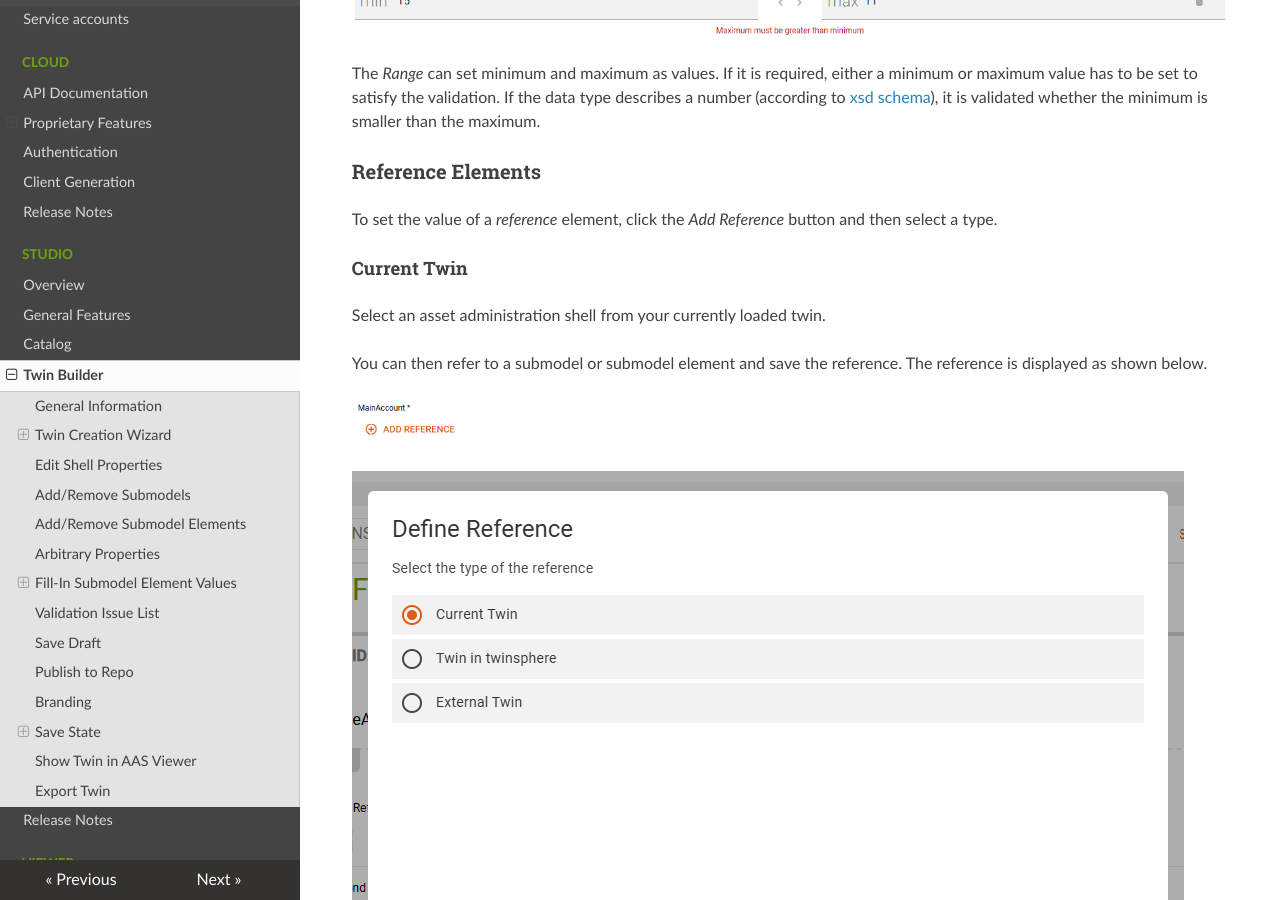
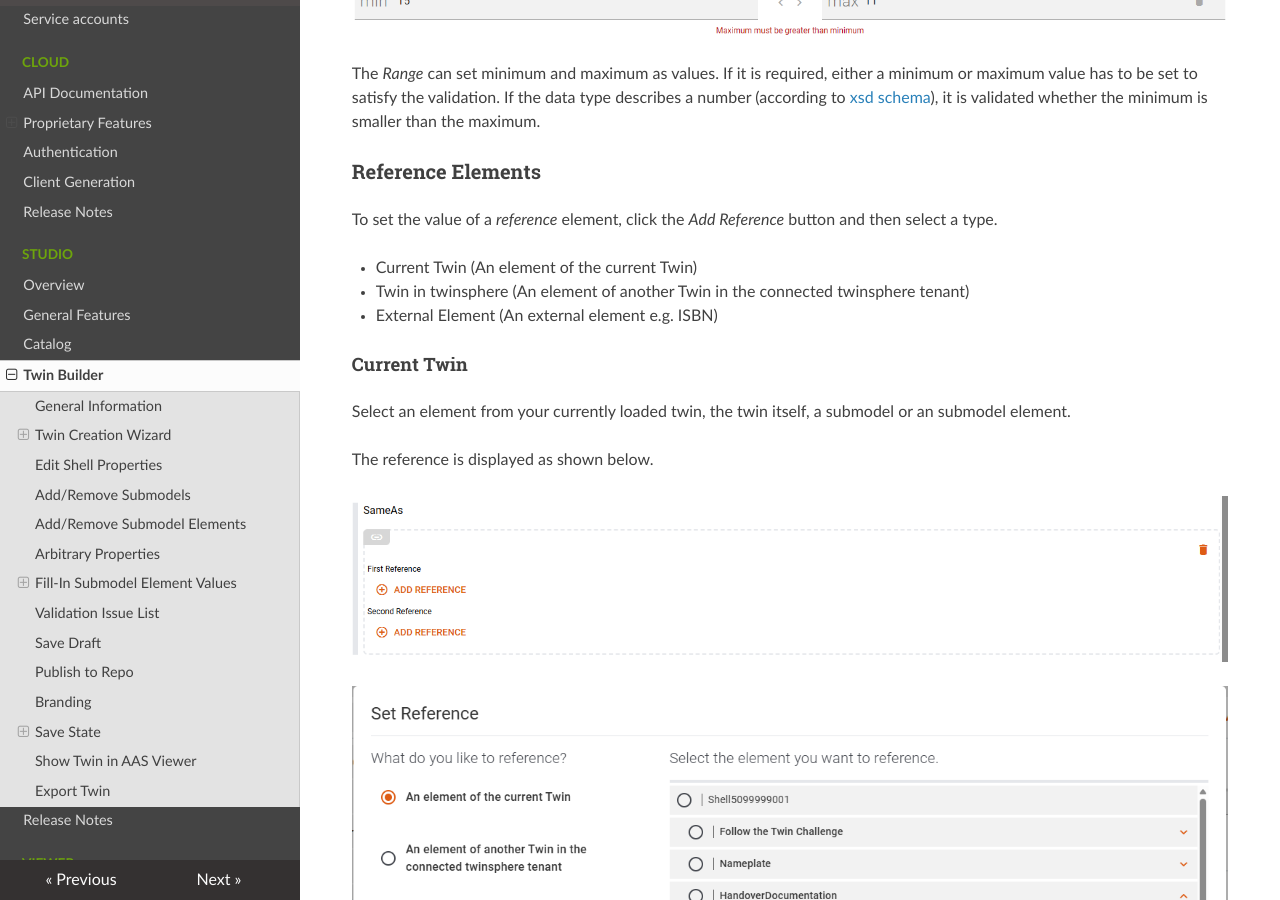
Before and after one commit to twinsphere/twinsphere.github.io, an MkDocs documentation site: the page built from docs/studio-twin-builder.md, in a window 1280 px wide and 900 px high, scrolled down 12627 px. Built offline with MkDocs 1.6.1, drawn with Linux system fonts in a browser that asks for light colours; nearby versions of some CDN libraries.

Commit message:
feat(studio): rework references

```diff
--- a/docs/studio-twin-builder.md
+++ b/docs/studio-twin-builder.md
@@ -255,22 +255,21 @@ it is validated whether the minimum is smaller than the maximum.
 To set the value of a *reference* element, click the *Add Reference* button
 and then select a type.
 
+- Current Twin (An element of the current Twin)
+- Twin in twinsphere (An element of another Twin in the connected twinsphere tenant)
+- External Element (An external element e.g. ISBN)
+
 #### Current Twin
 
-Select an asset administration shell from your currently loaded twin.
+Select an element from your currently loaded twin, the twin itself, a submodel or an submodel element.
 
-You can then refer to a submodel or submodel element and save the reference.
 The reference is displayed as shown below.
 
 ![ReferenceElement](img/twinstudio_builder_reference_collapsed.png)
 
-![ReferenceElement](img/twinstudio_builder_reference_extended_choose_type.png)
+![ReferenceElement](img/twinstudio_builder_reference_extended_current_twin_element.png)
 
-![ReferenceElement](img/twinstudio_builder_reference_extended_choose_asset.png)
-
-![ReferenceElement](img/twinstudio_builder_reference_extended_choose_sme.png)
-
-![ReferenceElement](img/twinstudio_builder_reference_collapsed_filled.png)
+![ReferenceElement](img/twinstudio_builder_reference_collapsed_filled_current_twin.png)
 
 #### Twin in twinsphere
 
@@ -278,19 +277,19 @@ You can search a twin in the repository of the current tenant.
 If you select the twin you can set a reference to a submodel or a
 submodel element that the twin contains or the twin itself.
 
-![ReferenceElement](img/twinstudio_builder_reference_extended_choose_type.png)
+![ReferenceElement](img/twinstudio_builder_reference_collapsed.png)
 
-![ReferenceElement](img/twinstudio_builder_reference_extended_choose_search_shell.png)
+![ReferenceElement](img/twinstudio_builder_reference_expanded_twin_in_twinsphere_shell.png)
 
-![ReferenceElement](img/twinstudio_builder_reference_extended_choose_sme.png)
+![ReferenceElement](img/twinstudio_builder_reference_expanded_twin_in_twinsphere_element.png)
 
-![ReferenceElement](img/twinstudio_builder_reference_collapsed_filled.png)
+![ReferenceElement](img/twinstudio_builder_reference_collapsed_twin_in_twinsphere_filled.png)
 
 #### External Twin
 
 You can set an external reference by writing the value into the input field.
 
-![ReferenceElement](img/twinstudio_builder_reference_extended_choose_type.png)
+![ReferenceElement](img/twinstudio_builder_reference_extended_external.png)
 
 ![ReferenceElement](img/twinstudio_builder_reference_extended_choose_fill_external.png)
 
```
Also changed, not shown: docs/img/twinstudio_builder_reference_collapsed.png, docs/img/twinstudio_builder_reference_collapsed_filled_current_twin.png (added), docs/img/twinstudio_builder_reference_collapsed_twin_in_twinsphere_filled.png (added), docs/img/twinstudio_builder_reference_expanded_twin_in_twinsphere_element.png (added), docs/img/twinstudio_builder_reference_expanded_twin_in_twinsphere_shell.png (added), docs/img/twinstudio_builder_reference_extended_choose_fill_external.png, docs/img/twinstudio_builder_reference_extended_current_twin_element.png (added), docs/img/twinstudio_builder_reference_extended_external.png (added).
